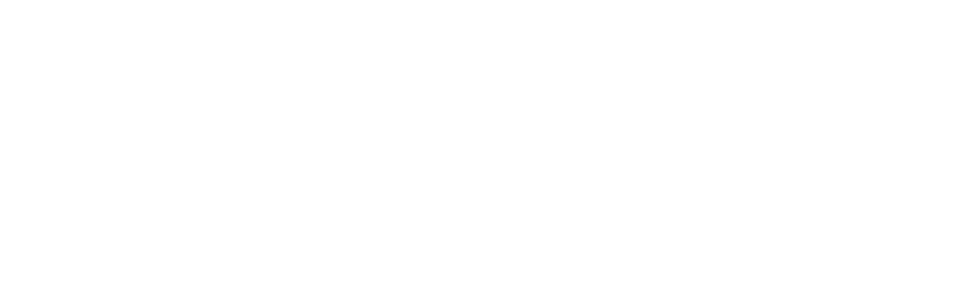
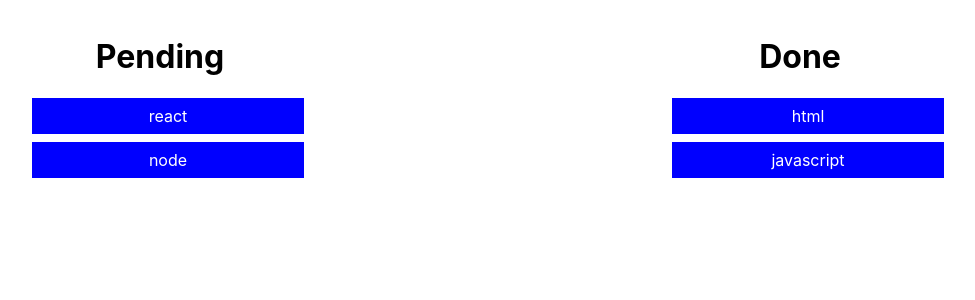
Before and after one commit to mayankpruthii/kanban-board-react, a React (Create React App) app: page / in a window 1280 px wide. Shown: the top 300 px of the page, without its empty margins (160-1135 px from the left). Built offline with nearby package versions, Linux system fonts and the light colour scheme.

Commit message:
very basic simple kanban implementation

```diff
--- a/src/App.css
+++ b/src/App.css
@@ -1,5 +1,21 @@
 .App {
   text-align: center;
+  display: flex;
+  padding: 1rem 0;
+}
+
+.App div {
+  width: 20%;
+  margin: auto;
+}
+
+.App div div {
+  width: 100%;
+  color: white;
+  font-weight: 400;
+  margin-top: 0.5rem;
+  padding: 0.5rem;
+  background-color: blue;
 }
 
 .App-logo {
--- a/src/App.js
+++ b/src/App.js
@@ -1,12 +1,79 @@
-import logo from './logo.svg';
-import './App.css';
+import React, { useState, useEffect } from "react";
+import "./App.css";
 
 function App() {
-  return (
-    <div className="App">
+	let [list, listHandler] = useState([]);
 
-    </div>
-  );
+	useEffect(() => {
+		let _list = [
+			{
+				name: "html",
+				status: "done",
+			},
+			{
+				name: "javascript",
+				status: "done",
+			},
+			{
+				name: "react",
+				status: "pending",
+			},
+			{
+				name: "node",
+				status: "pending",
+			},
+		];
+		listHandler(_list);
+		console.log(list);
+	}, []);
+
+	const handleDragStart = (e, itemName) => {
+		// e.preventDefault();
+    e.dataTransfer.setData("id", itemName)
+	};
+
+	const handleDragOver = (e) => {
+		e.preventDefault();
+	};
+
+	const handleDrop = (e, status) => {
+		// e.preventDefault();
+    let id = e.dataTransfer.getData("id");
+    console.log(list);
+    let _list = list.filter((item) => {
+      if(item.name === id) {
+        item.status = status
+      }
+      return item;
+    })
+    listHandler(_list)
+	};
+
+	let listItems = {
+		done: [],
+		pending: [],
+	};
+
+	list.forEach((item, _index) => {
+		listItems[item.status].push(
+			<div key={_index} onDragStart={(e) => handleDragStart(e, item.name)} draggable>
+				{item.name}
+			</div>,
+		);
+	});
+
+	return (
+		<div className="App">
+			<div onDragOver={(e) => handleDragOver(e)} onDrop={(e) => handleDrop(e, "pending")}>
+				<h1>Pending</h1>
+				{listItems.pending}
+			</div>
+			<div onDragOver={(e) => handleDragOver(e)} onDrop={(e) => handleDrop(e, "done")}>
+				<h1>Done</h1>
+				{listItems.done}
+			</div>
+		</div>
+	);
 }
 
 export default App;
```
